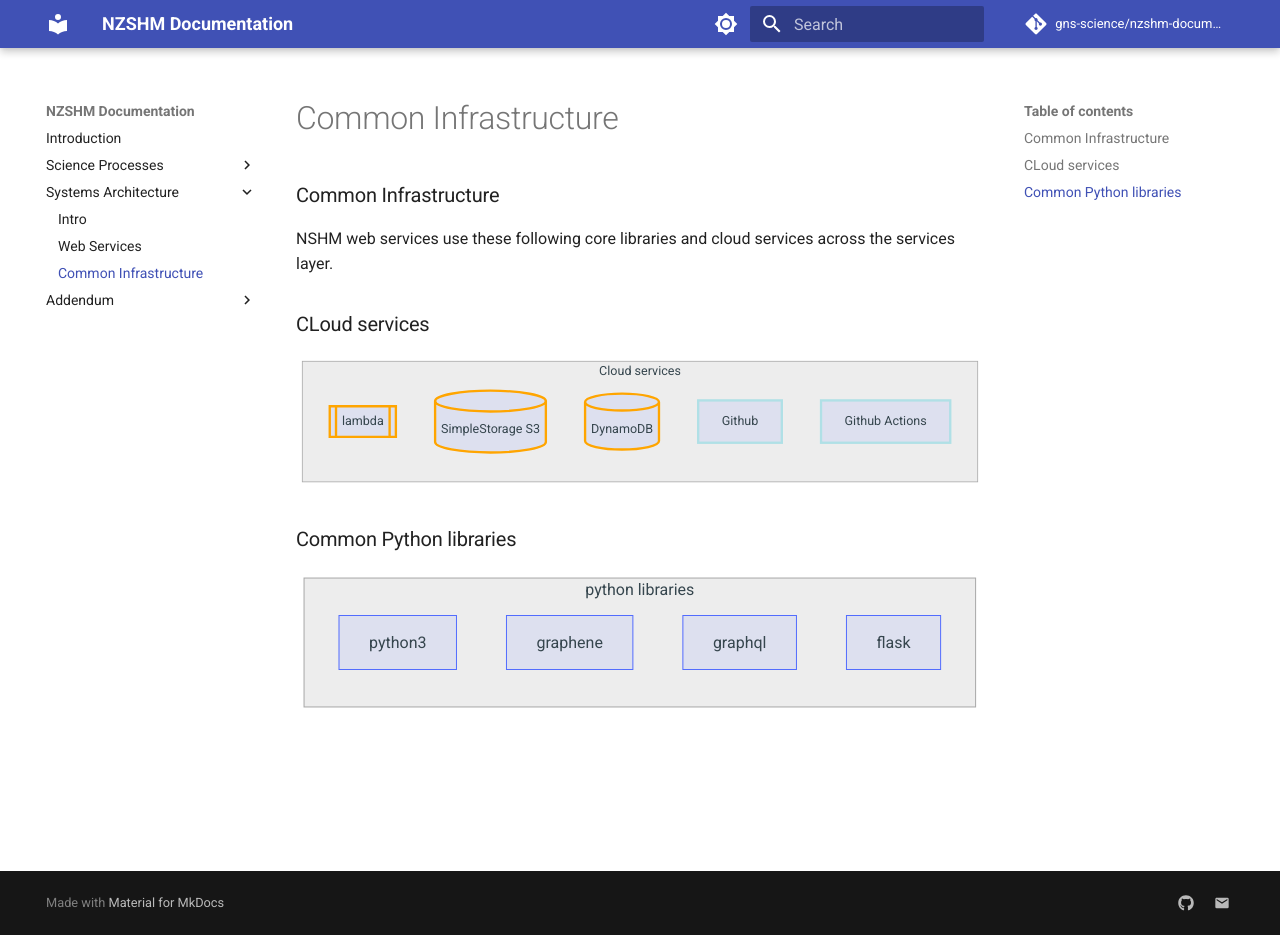
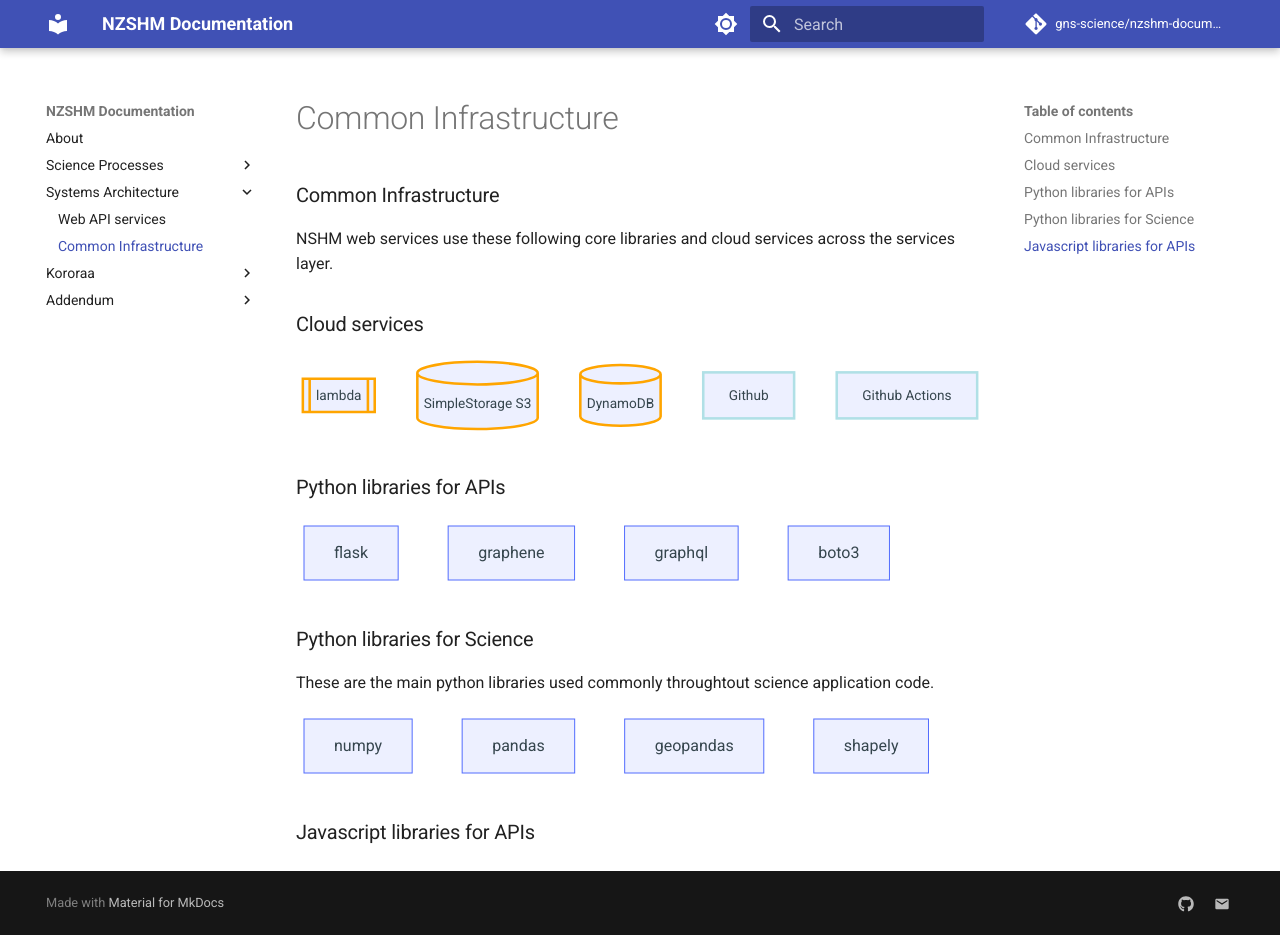
Before and after one commit to GNS-Science/nzshm-documentation, an MkDocs documentation site: the page built from docs/architecture/common_infrastructure.md, in a window 1280 px wide and 935 px high. Built offline with MkDocs 1.6.1 and Material for MkDocs 9.7.7, drawn with Linux system fonts in a browser that asks for light colours; comment, search, counter and statistics services are not loaded.

Commit message:
fix up index pages

````diff
--- a/docs/architecture/common_infrastructure.md
+++ b/docs/architecture/common_infrastructure.md
@@ -3,31 +3,40 @@
 NSHM web services use these following core libraries and cloud services across the services layer.
 
 
-## CLoud services
+## Cloud services
 
 ```mermaid
-graph LR
+graph
     classDef nshm stroke:lightgreen, stroke-width:3px
     classDef AWS stroke:orange, stroke-width:3px
     classDef SVC stroke:powderblue, stroke-width:3px
-    subgraph C[Cloud services]
-        l[[lambda]]:::AWS
-        S3[( SimpleStorage S3 )]:::AWS
-        D[(DynamoDB)]:::AWS
-        %%ES[[ElasticSearch]]:::AWS
-        GH[Github]:::SVC
-        GHA[Github Actions]:::SVC
-    end
+
+    l[[lambda]]:::AWS
+    S3[( SimpleStorage S3 )]:::AWS
+    D[(DynamoDB)]:::AWS
+    %%ES[[ElasticSearch]]:::AWS
+    GH[Github]:::SVC
+    GHA[Github Actions]:::SVC
 ```
 
-## Common Python libraries
+## Python libraries for APIs
 
 ```mermaid
-graph LR
-    subgraph P[python libraries]
-        python3
-        graphene
-        graphql
-        flask
-    end
+graph
+   flask
+   graphene
+   graphql
+   boto3
 ```
+## Python libraries for Science
+
+These are the main python libraries used commonly throughtout science application code.
+
+```mermaid
+graph
+    numpy
+    pandas
+    geopandas
+    shapely
+```
+## Javascript libraries for APIs
--- a/mkdocs.yml
+++ b/mkdocs.yml
@@ -4,18 +4,23 @@ repo_url: https://github.com/gns-science/nzshm-documentation
 repo_name: gns-science/nzshm-documentation
 
 nav:
-  - Introduction: introduction.md
+  - About: index.md
   - Science Processes:
-      - Intro: science_process/intro.md
+      - "": science_process/index.md
       - Source models: science_process/source_models.md
       - Hazard: science_process/hazard.md
       - Related: science_process/related.md
   - Systems Architecture:
-      - Intro: architecture/intro.md
-      - Web Services: architecture/services.md
+      - "": architecture/index.md
+      - Web API services: architecture/services.md
       - Common Infrastructure: architecture/common_infrastructure.md
+  - Kororaa:
+      - "": architecture/kororaa/index.md
+      - API deployment: architecture/kororaa/aws_api_deployment.md
+      - APP deployment: architecture/kororaa/aws_app_deployment.md
   - Addendum:
       - README: readme.md
+      - Diagrams: diagrams.md
 
 theme:
   name: material
````
Also changed, not shown: docs/architecture/kororaa/aws_api_deployment.md (added, +9 -0 lines), docs/architecture/kororaa/aws_app_deployment.md (added, +7 -0 lines), docs/architecture/kororaa/index.md (added, +28 -0 lines), docs/diagrams.md (added, +41 -0 lines), docs/index.md (+60 -8 lines), docs/introduction.md (deleted, +0 -65 lines), docs/architecture/index.md (renamed from docs/architecture/intro.md), docs/science_process/index.md (renamed from docs/science_process/intro.md).
